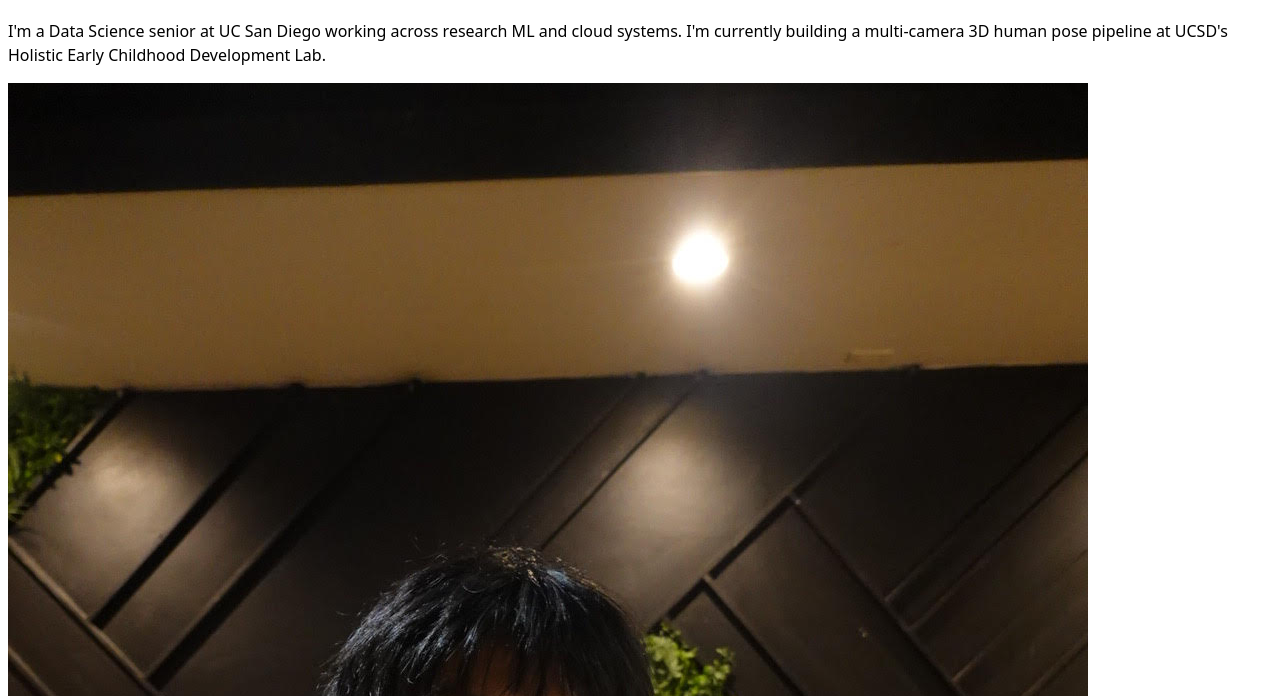
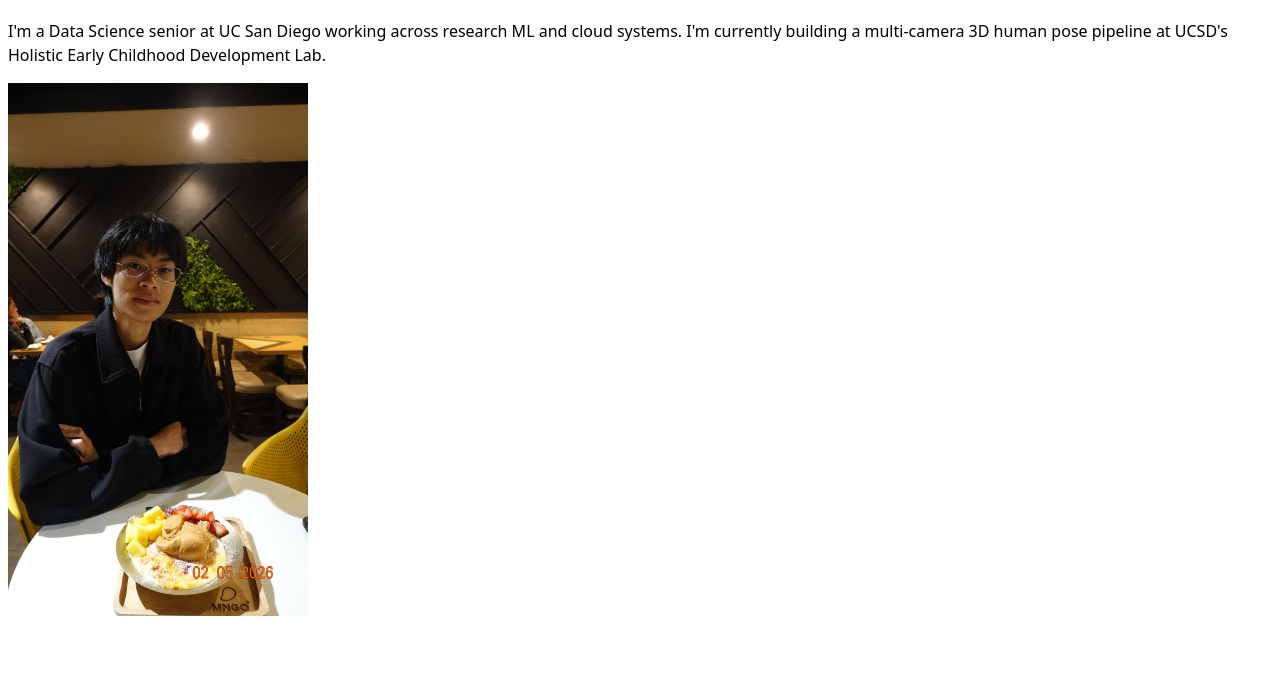
Before and after one commit to ethandam3/portfolio, a plain HTML site: page index.html in a window 1280 px wide. Shown: the part 104-800 px from the top of the page. Drawn offline with Linux system fonts and the light colour scheme.

Commit message:
Shrink home page photo to 300px wide
Co-Authored-By: Claude Opus 5.5 <noreply@anthropic.com>

```diff
--- a/index.html
+++ b/index.html
@@ -18,6 +18,6 @@
     <p>I'm a Data Science senior at UC San Diego working across research ML and cloud systems.
         I'm currently building a multi-camera 3D human pose pipeline at UCSD's Holistic Early Childhood Development Lab.
     </p>
-    <img src="images/ethan_pic.jpg" alt="Photo of Ethan Dam">
+    <img src="images/ethan_pic.jpg" alt="Photo of Ethan Dam" width="300">
 </body>
 </html>
```
